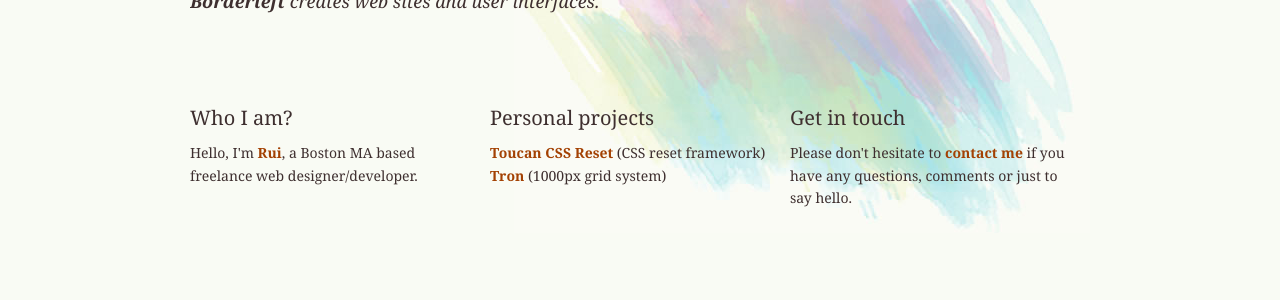
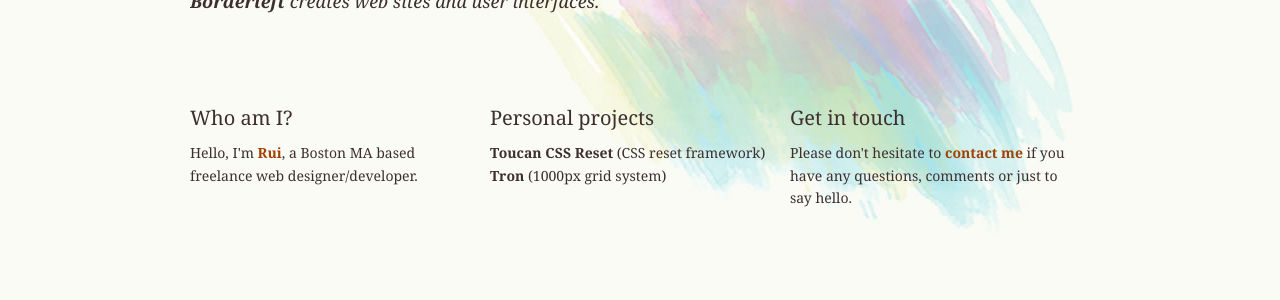
Before and after one commit to borderleft/borderleft.github.io, a Jekyll site: the page built from index.html, in a window 1280 px wide. Shown: the part 294-594 px from the top of the page. Built offline with Jekyll 4.4.1, drawn with Linux system fonts in a browser that asks for light colours; Markdown is read by kramdown in place of the engine named in the settings.

Commit message:
Link fixes

```diff
--- a/index.html
+++ b/index.html
@@ -11,14 +11,14 @@
 
 <ul class="teaser">
 	<li>
-		<h2>Who I am?</h2>
+		<h2>Who am I?</h2>
 		<p>Hello, I'm <a href="/about/">Rui</a>, a Boston MA based freelance web designer/developer.</p>
 	</li>
 	<li>
 		<h2>Personal projects</h2>
 		<p>
-			<a href="/labs/reset/">Toucan CSS Reset</a> (CSS reset framework)<br>
-			<a href="/labs/grid/">Tron</a> (1000px grid system)
+			<b>Toucan CSS Reset</b> (CSS reset framework)<br>
+			<b>Tron</b> (1000px grid system)
 		</p>
 	</li>
 	<li>
```
